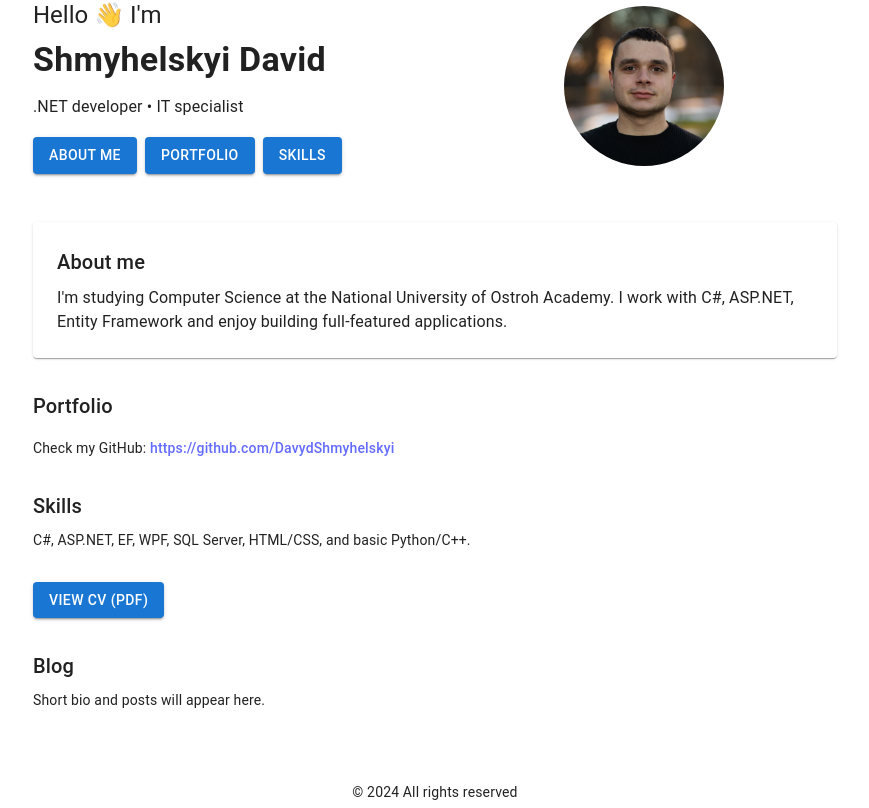
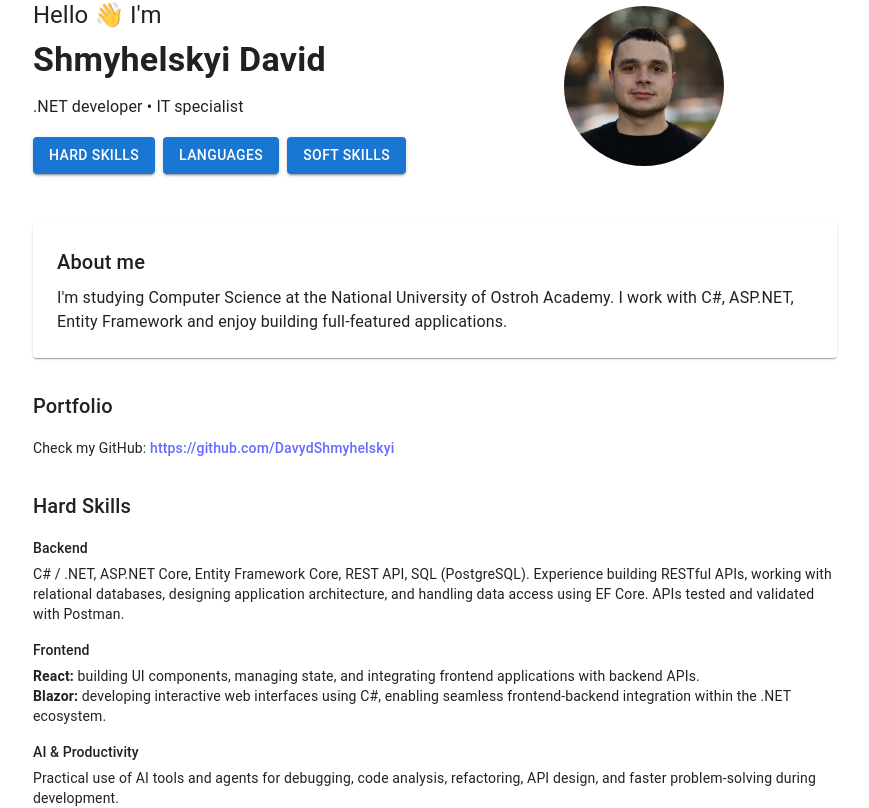
Before and after one commit to DavydShmyhelskyi/React-lab4, a React (Vite) app in the folder lab4/: page / in a window 1280 px wide. Shown: the part 397-1205 px from the top of the page, without its empty margins (205-1074 px from the left). Built offline with nearby package versions, Linux system fonts and the light colour scheme.

Commit message:
Update portfolio

```diff
--- a/lab4/src/components/Home.jsx
+++ b/lab4/src/components/Home.jsx
@@ -47,9 +47,9 @@ export default function Home() {
             </Typography>
             <Typography variant="subtitle1">.NET developer • IT specialist</Typography>
             <Box sx={{ mt: 2 }}>
-              <Button variant="contained" sx={{ mr: 1 }} onClick={() => scrollToSection("About-Me")}>About me</Button>
-              <Button variant="contained" sx={{ mr: 1 }} onClick={() => scrollToSection("Portfolio")}>Portfolio</Button>
-              <Button variant="contained" sx={{ mr: 1 }} onClick={() => scrollToSection("Skills")}>Skills</Button>
+              <Button variant="contained" sx={{ mr: 1 }} onClick={() => scrollToSection("Hard Skills")}>Hard Skills</Button>
+              <Button variant="contained" sx={{ mr: 1 }} onClick={() => scrollToSection("Languages")}>Languages</Button>
+              <Button variant="contained" sx={{ mr: 1 }} onClick={() => scrollToSection("Soft Skills")}>Soft Skills</Button>
             </Box>
           </Grid>
 
@@ -79,24 +79,68 @@ export default function Home() {
           </Box>
         </Box>
 
-        <Box id="Skills" sx={{ mt: 4 }}>
-          <Typography variant="h6">Skills</Typography>
-          <Typography variant="body2" sx={{ mt: 1 }}>
-            C#, ASP.NET, EF, WPF, SQL Server, HTML/CSS, and basic Python/C++.
+        <Box id="Hard Skills" sx={{ mt: 4 }}>
+  <Typography variant="h6">Hard Skills</Typography>
+
+  <Typography variant="subtitle2" sx={{ mt: 2 }}>
+    Backend
+  </Typography>
+  <Typography variant="body2" sx={{ mt: 0.5 }}>
+    C# / .NET, ASP.NET Core, Entity Framework Core, REST API, SQL (PostgreSQL).
+    Experience building RESTful APIs, working with relational databases,
+    designing application architecture, and handling data access using EF Core.
+    APIs tested and validated with Postman.
+  </Typography>
+
+  <Typography variant="subtitle2" sx={{ mt: 2 }}>
+    Frontend
+  </Typography>
+  <Typography variant="body2" sx={{ mt: 0.5 }}>
+    <strong>React:</strong> building UI components, managing state, and integrating
+    frontend applications with backend APIs.
+    <br />
+    <strong>Blazor:</strong> developing interactive web interfaces using C#,
+    enabling seamless frontend-backend integration within the .NET ecosystem.
+  </Typography>
+
+  <Typography variant="subtitle2" sx={{ mt: 2 }}>
+    AI & Productivity
+  </Typography>
+  <Typography variant="body2" sx={{ mt: 0.5 }}>
+    Practical use of AI tools and agents for debugging, code analysis,
+    refactoring, API design, and faster problem-solving during development.
   </Typography>
 </Box>
 
+<Box id="Languages" sx={{ mt: 4 }}>
+  <Typography variant="h6">Languages</Typography>
+  <Typography variant="body2" sx={{ mt: 1 }}>
+    Ukrainian — Native<br />
+    English — Upper-Intermediate<br />
+    Polish — Elementary
+  </Typography>
+</Box>
 
 <Box id="Resume" sx={{ mt: 4 }}>
-          <Button variant="contained" component="a" href="https://drive.google.com/drive/folders/1SrpvIDIXBZ4m4foJVMRqEkE0507AaTFX?usp=sharing" target="_blank" rel="noreferrer">View CV (PDF)</Button>
+  <Button
+    variant="contained"
+    component="a"
+    href="https://drive.google.com/drive/folders/1SrpvIDIXBZ4m4foJVMRqEkE0507AaTFX?usp=sharing"
+    target="_blank"
+    rel="noreferrer"
+  >
+    View CV (PDF)
+  </Button>
 </Box>
 
-        <Box id="Blog" sx={{ mt: 4 }}>
-          <Typography variant="h6">Blog</Typography>
+<Box id="Soft Skills" sx={{ mt: 4 }}>
+  <Typography variant="h6">Soft Skills</Typography>
   <Typography variant="body2" sx={{ mt: 1 }}>
-            Short bio and posts will appear here.
+    Attention to detail, strong problem-solving skills, clear communication,
+    teamwork mindset, diligence, and ability to learn new technologies quickly.
   </Typography>
 </Box>
+
 
         <Box component="footer" sx={{ mt: 6, py: 3, textAlign: "center", bgcolor: "background.paper" }}>
           <Typography variant="body2">© 2024 All rights reserved</Typography>
--- a/lab4/src/components/TodoContainer.jsx
+++ b/lab4/src/components/TodoContainer.jsx
@@ -33,12 +33,15 @@ export default function TodoContainer() {
   );
 
   return (
+
     <Container sx={{ mt: 4, maxWidth: 700 }}>
       <Paper sx={{ p: 3 }} elevation={2}>
         <Typography variant="h5" gutterBottom>
           Todo List
         </Typography>
-
+         <Typography variant="body2" sx={{ mt: 0.5 }}>
+          A simple React project to demonstrate hands-on frontend skills: routing, global state management, API data fetching, and basic performance optimizations.
+        </Typography>
         <AddTodoForm onAdd={handleAdd} />
 
         <TodoList
--- a/lab4/src/layouts/RootLayout.jsx
+++ b/lab4/src/layouts/RootLayout.jsx
@@ -23,7 +23,7 @@ export default function RootLayout({ children }) {
           <Box>
             <Button component={RouterLink} to="/">Home</Button>
             <Button component={RouterLink} to="/todo-list">Todo</Button>
-            <Button component={RouterLink} to="/lab4">Lab 4</Button>
+            {/* <Button component={RouterLink} to="/lab4">Lab 4</Button> */}
             <IconButton onClick={toggleTheme}>
               {mode === "dark" ? <Brightness7Icon /> : <Brightness4Icon />}
             </IconButton>
--- a/lab4/src/routes/AppRoutes.jsx
+++ b/lab4/src/routes/AppRoutes.jsx
@@ -8,7 +8,7 @@ export default function AppRoutes() {
     <Routes>
       <Route path="/" element={<Home />} />
       <Route path="/todo-list" element={<TodoContainer />} />
-      <Route path="/lab4" element={<Lab4 />} />
+      {/* <Route path="/lab4" element={<Lab4 />} /> */}
       <Route path="*" element={<Navigate to="/" replace />} />
     </Routes>
   );
```
Lines whose indentation alone changed are shown as unchanged.
